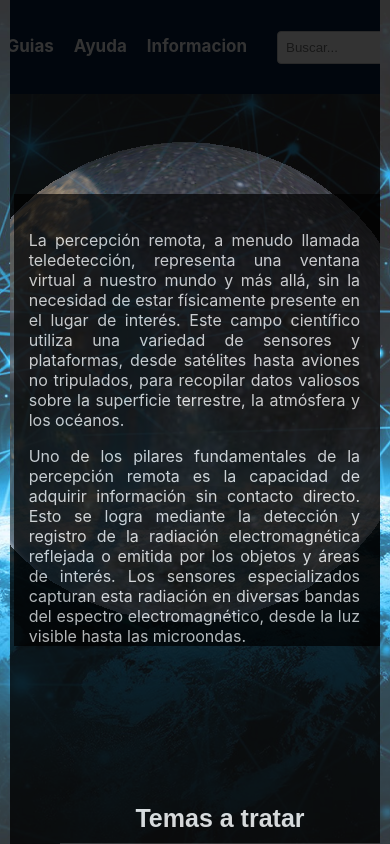
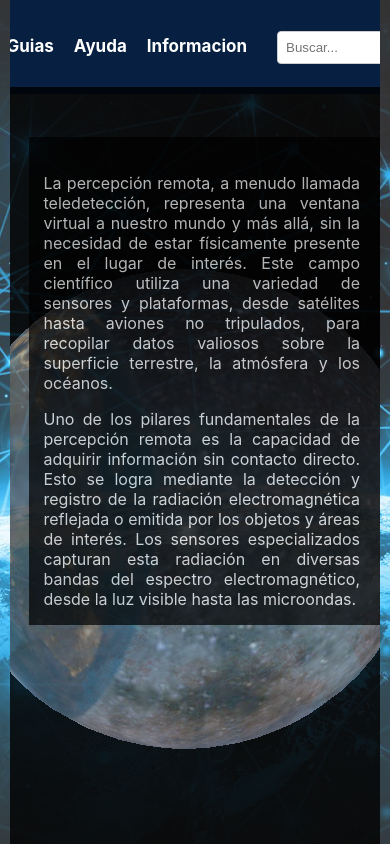
Before and after one commit to MSOR03/workud, a React (Create React App) app: page / in a window 390 px wide. Shown: the top 844 px of the page. Built offline with nearby package versions, Linux system fonts and the light colour scheme.

Commit message:
Changed icon, improve responsive desing

```diff
--- a/public/index.html
+++ b/public/index.html
@@ -14,7 +14,8 @@
       manifest.json provides metadata used when your web app is installed on a
       user's mobile device or desktop. See https://developers.google.com/web/fundamentals/web-app-manifest/
     -->
-    <link rel="manifest" href="%PUBLIC_URL%/manifest.json" />
+    <link rel="icon" href="%PUBLIC_URL%/logo.png" />
+
     <!--
       Notice the use of %PUBLIC_URL% in the tags above.
       It will be replaced with the URL of the `public` folder during the build.
@@ -24,7 +25,7 @@
       work correctly both with client-side routing and a non-root public URL.
       Learn how to configure a non-root public URL by running `npm run build`.
     -->
-    <title>Premota</title>
+    <title>Percepción remota</title>
   </head>
   <body>
     <noscript>You need to enable JavaScript to run this app.</noscript>
--- a/src/Styles/HomePage.css
+++ b/src/Styles/HomePage.css
@@ -38,7 +38,41 @@
     text-align: justify;
     margin-left: 10px;
 }
+@media screen and (max-width: 2000px) {
+    .scene {
+        background-color: black;
+        opacity: 0.8;
+        z-index: 1;
+        margin-top: 5.5%;
 
+
+    }
+
+    .text-container {
+        position: absolute;
+        /* Asegura que .text-container tenga un posicionamiento relativo */
+        flex: 1;
+        margin-top: 100px;
+        max-width: 400px;
+        /* O ajusta según tus necesidades */
+        padding-right: 20px;
+        /* Espacio entre el texto y la escena */
+        padding-top: 50px;
+        padding-bottom: 0px;
+        margin-left: 5%;
+        color: rgb(255, 255, 255);
+        font-weight: 300;
+        z-index: 2;
+
+        /* Asigna un z-index mayor que el de .scene */
+    }
+
+    .text-container p {
+        text-align: justify;
+        padding-left: 15px;
+    }
+
+}
 
 
 @media screen and (max-width: 1370px) {
@@ -52,7 +86,7 @@
     }
 
     .text-container {
-        position: relative;
+        position: absolute;
         /* Asegura que .text-container tenga un posicionamiento relativo */
         flex: 1;
         margin-top: 100px;
@@ -89,17 +123,17 @@
     }
 
     .text-container {
-        position: relative;
+        position: absolute;
         /* Asegura que .text-container tenga un posicionamiento relativo */
         flex: 1;
-        margin-top: 100px;
+        margin-top: 50px;
         max-width: 300px;
         /* O ajusta según tus necesidades */
         padding-right: 20px;
         /* Espacio entre el texto y la escena */
         padding-top: 50px;
         padding-bottom: 0px;
-        margin-left: 1%;
+        margin-left: 5%;
         color: rgb(255, 255, 255);
         font-weight: 300;
         z-index: 2;
@@ -128,7 +162,7 @@
     .text-container {
         background-color: black;
         opacity: 0.7;
-        position: relative;
+        position: absolute;
         /* Asegura que .text-container tenga un posicionamiento relativo */
         flex: 1;
         max-width: 400px;
--- a/src/Styles/SceneOne.module.css
+++ b/src/Styles/SceneOne.module.css
@@ -1,5 +1,19 @@
 /* ThreeScene.module.css */
+@media screen and (max-width: 2000px) {
+  .container {
+    display: flex;
+    justify-content: right;
+    height: 100vh;
+    margin-top: -11.5vh;
+    margin-left: -1000px;
 
+  }
+
+  .sceneContainer {
+    width: 80vw;
+    height: 80vh;
+  }
+}
 
 /*Screm up to a 1370px*/
 @media screen and (max-width: 1370px) {
@@ -7,7 +21,7 @@
     display: flex;
     justify-content: right;
     height: 100vh;
-    margin-top: -90.5vh;
+    margin-top: -11.5vh;
     margin-left: -1000px;
 
   }
@@ -23,7 +37,7 @@
     display: flex;
     justify-content: right;
     height: 100vh;
-    margin-top: -93vh;
+    margin-top: -11.5vh;
     margin-left: -600px;
 
   }
@@ -39,7 +53,7 @@
     display: flex;
     justify-content: right;
     height: 100vh;
-    margin-top: -89vh;
+    margin-top: -8vh;
     margin-left: -600px;
 
   }
@@ -55,7 +69,7 @@
     display: flex;
     justify-content: right;
     height: 100vh;
-    margin-top: -103vh;
+    margin-top: -7vh;
     margin-left: -600px;
 
   }
@@ -72,7 +86,7 @@
     display: flex;
     justify-content: right;
     height: 100vh;
-    margin-top: -92vh;
+    margin-top: -11.5vh;
     margin-left: -600px;
 
   }
```
Also changed, not shown: public/logo.png (added).
